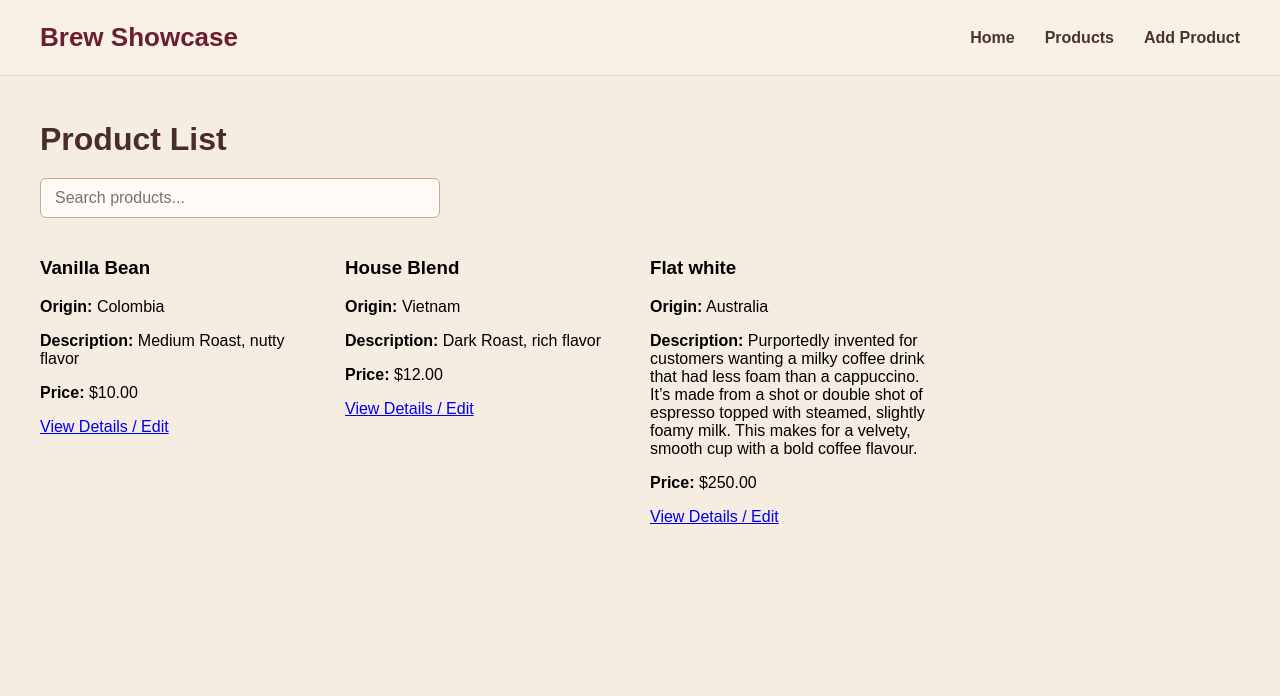
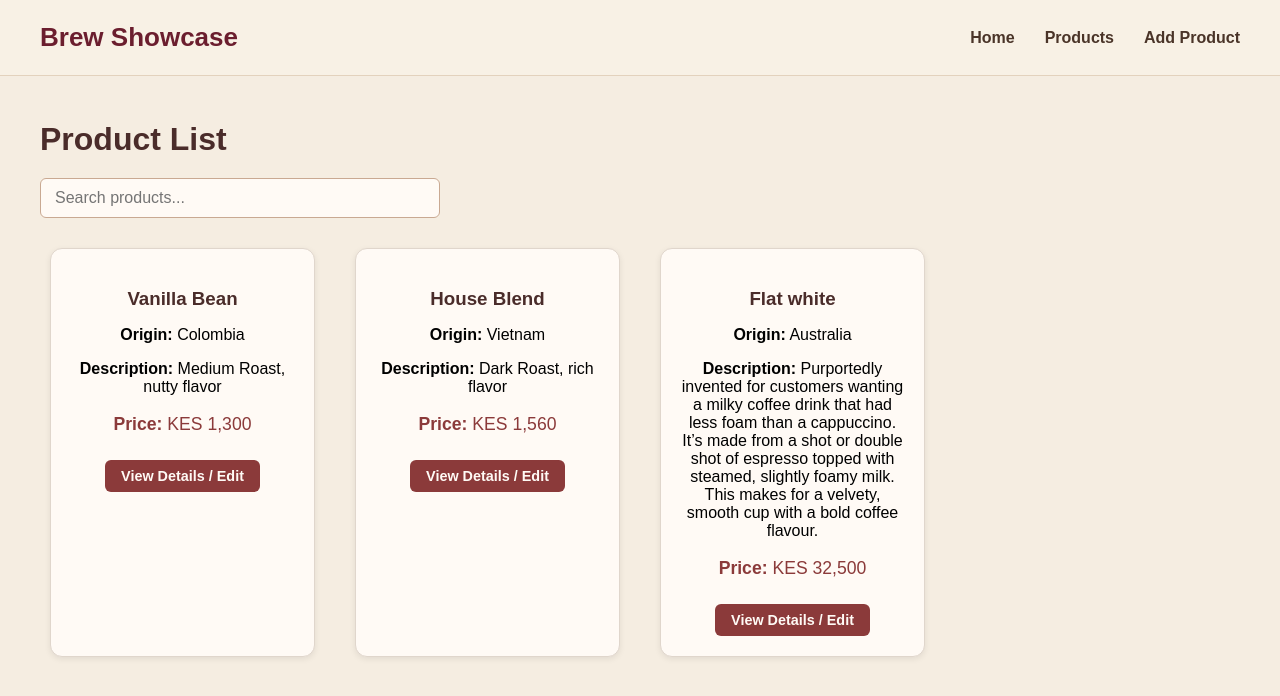
Before and after one commit to codewithmDEV/brew-showcase, a React (Vite) app: page /products in a window 1280 px wide. Shown: the top 696 px of the page. Built offline with nearby package versions, Linux system fonts and the light colour scheme; data requests are answered from the project's data file.

Commit message:
Resolved

```diff
--- a/src/components/ProductCard.jsx
+++ b/src/components/ProductCard.jsx
@@ -1,24 +1,18 @@
-import React from "react";
 import { Link } from "react-router-dom";
+import styles from "./ProductCard.module.css";
 
 function ProductCard({ product }) {
   if (!product) return null;
 
   return (
-    <div className="product-card">
-      <h3>{product.name}</h3>
-      <p>
-        <strong>Origin:</strong> {product.origin}
+    <div className={styles.productCard}>
+      <h3 className={styles.name}>{product.name}</h3>
+      <p><strong>Origin:</strong> {product.origin}</p>
+      <p><strong>Description:</strong> {product.description}</p>
+      <p className={styles.price}>
+        <strong>Price:</strong> KES {Number(product.price * 130).toLocaleString("en-KE")}
       </p>
-      <p>
-        <strong>Description:</strong> {product.description}
-      </p>
-      <p>
-        <strong>Price:</strong> ${Number(product.price).toFixed(2)}
-      </p>
-
-      {/* Dynamic route linking to the individual product page in db.json */}
-      <Link to={`/products/${product.id}`} className="view-details-btn">
+      <Link to={`/products/${product.id}`} className={styles.viewDetailsBtn}>
         View Details / Edit
       </Link>
     </div>
```
